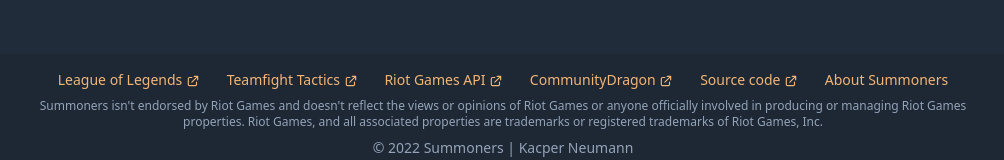
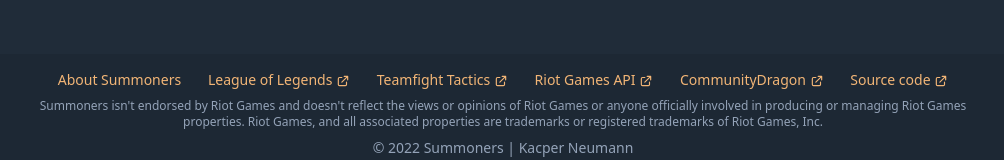
Before and after one commit to Neukz/summoners, a React (Create React App) app: page / in a window 1280 px wide. Shown: the part 626-786 px from the top of the page, without its empty margins (137-1141 px from the left). Built offline with nearby package versions, Linux system fonts and the light colour scheme.

Commit message:
Fixed order

```diff
--- a/src/components/layout/FooterNavigation.jsx
+++ b/src/components/layout/FooterNavigation.jsx
@@ -5,7 +5,7 @@
 	return (
 		<nav className="text-secondary-dark w-full">
 			<ul className="grid gap-y-1 grid-cols-2 sm:grid-cols-3 md:gap-y-0 lg:flex lg:justify-evenly">
-				<li className="order-1">
+				<li className="order-1 sm:order-none">
 					<Link to="about">About Summoners</Link>
 				</li>
 
```
